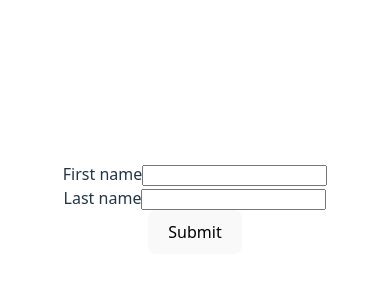
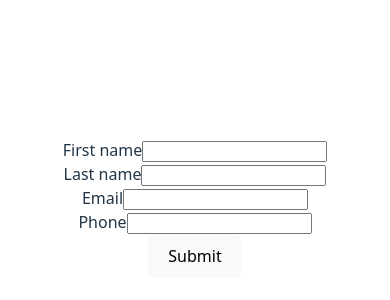
Before and after one commit to joeymuchow/odin-cv-application, a React (Vite) app: page / in a window 390 px wide. Shown: the part 214-514 px from the top of the page. Built offline with nearby package versions, Linux system fonts and the light colour scheme.

Commit message:
Format components, add input types to email/phone

```diff
--- a/src/App.jsx
+++ b/src/App.jsx
@@ -1,15 +1,15 @@
-import { useState } from 'react'
-import './App.css'
-import GeneralInformation from './components/GeneralInformation'
-import EducationalExperience from './components/EducationalExperience'
-import PracticalExperience from './components/PracticalExperience'
-import Button from './components/Button'
+import { useState } from "react";
+import "./App.css";
+import GeneralInformation from "./components/GeneralInformation";
+import EducationalExperience from "./components/EducationalExperience";
+import PracticalExperience from "./components/PracticalExperience";
+import Button from "./components/Button";
 
 function App() {
-  const [generalInfo, setGeneralInfo] = useState({})
-  const [educationalExp, setEducationalExp] = useState({})
-  const [practicalExp, setPracticalExp] = useState({})
-  const [showCV, setShowCV] = useState(false)
+  const [generalInfo, setGeneralInfo] = useState({});
+  const [educationalExp, setEducationalExp] = useState({});
+  const [practicalExp, setPracticalExp] = useState({});
+  const [showCV, setShowCV] = useState(false);
 
   // Should all the components below be surrounded by a form?
   // As in this file has a form element surrounding all components
@@ -24,20 +24,35 @@ function App() {
   // Clicking edit will show the components for entering info again, with their current values filled in
   return (
     <>
-      {
-        showCV ?
-          <div>
-            <Button text='Edit' onClick={() => setShowCV(false)} />
-          </div> :
-          <>
-            <GeneralInformation generalInfo={generalInfo} setGeneralInfo={setGeneralInfo} />
-            <EducationalExperience educationalExp={educationalExp} setEducationalExp={setEducationalExp} />
-            <PracticalExperience practicalExp={practicalExp} setPracticalExp={setPracticalExp} />
-            <Button text='Submit' onClick={() => setShowCV(true)} />
-          </>
-      }
+      {showCV ? (
+        <div>
+          <Button text="Edit" onClick={() => setShowCV(false)} />
+        </div>
+      ) : (
+        <form className="cv-form">
+          <GeneralInformation
+            generalInfo={generalInfo}
+            setGeneralInfo={setGeneralInfo}
+          />
+          <EducationalExperience
+            educationalExp={educationalExp}
+            setEducationalExp={setEducationalExp}
+          />
+          <PracticalExperience
+            practicalExp={practicalExp}
+            setPracticalExp={setPracticalExp}
+          />
+          <Button
+            text="Submit"
+            onClick={(e) => {
+              e.preventDefault();
+              setShowCV(true);
+            }}
+          />
+        </form>
+      )}
     </>
-  )
+  );
 }
 
-export default App
+export default App;
--- a/src/components/GeneralInformation.jsx
+++ b/src/components/GeneralInformation.jsx
@@ -1,21 +1,57 @@
-import Input from "./Input"
+import Input from "./Input";
 
 function GeneralInformation({ generalInfo, setGeneralInfo }) {
   // name, two inputs for first/last or one input for the whole name?
   // Should I make components for name, email, and phone?
 
+  // TODO: validation for inputs, maybe that should be a part of the submit button click instead
+
   return (
     <>
-            <Input id="first-name" label="First name" onChange={(e) => setGeneralInfo({
+      <Input
+        id="first-name"
+        label="First name"
+        onChange={(e) =>
+          setGeneralInfo({
             ...generalInfo,
             firstName: e.target.value,
-            })} />
-            <Input id="last-name" label="Last name" onChange={(e) => setGeneralInfo({
+          })
+        }
+      />
+      <Input
+        id="last-name"
+        label="Last name"
+        onChange={(e) =>
+          setGeneralInfo({
             ...generalInfo,
             lastName: e.target.value,
-            })} />
+          })
+        }
+      />
+      <Input
+        id="email"
+        label="Email"
+        type="email"
+        onChange={(e) =>
+          setGeneralInfo({
+            ...generalInfo,
+            email: e.target.value,
+          })
+        }
+      />
+      <Input
+        id="phone"
+        label="Phone"
+        type="phone"
+        onChange={(e) =>
+          setGeneralInfo({
+            ...generalInfo,
+            phone: e.target.value,
+          })
+        }
+      />
     </>
-    )
+  );
 }
 
-export default GeneralInformation
+export default GeneralInformation;
```
Also changed, not shown: src/components/Input.jsx (+8 -8 lines). Lines whose indentation alone changed are shown as unchanged.
